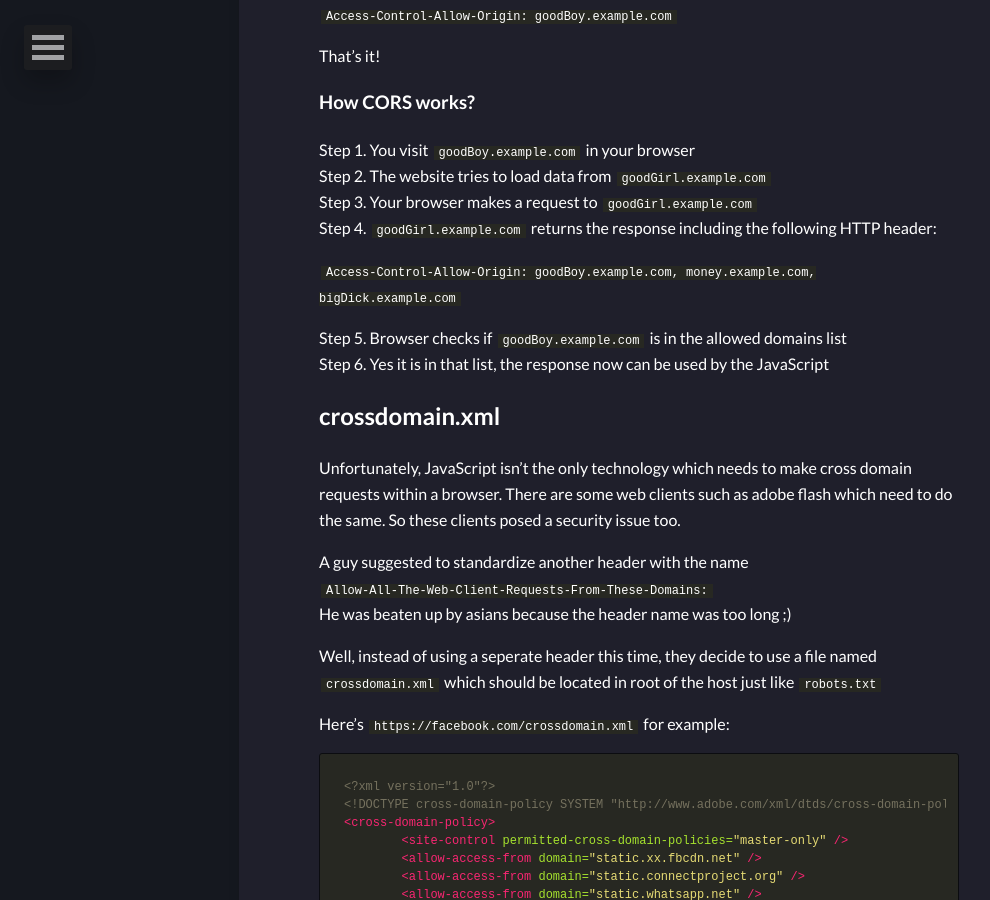
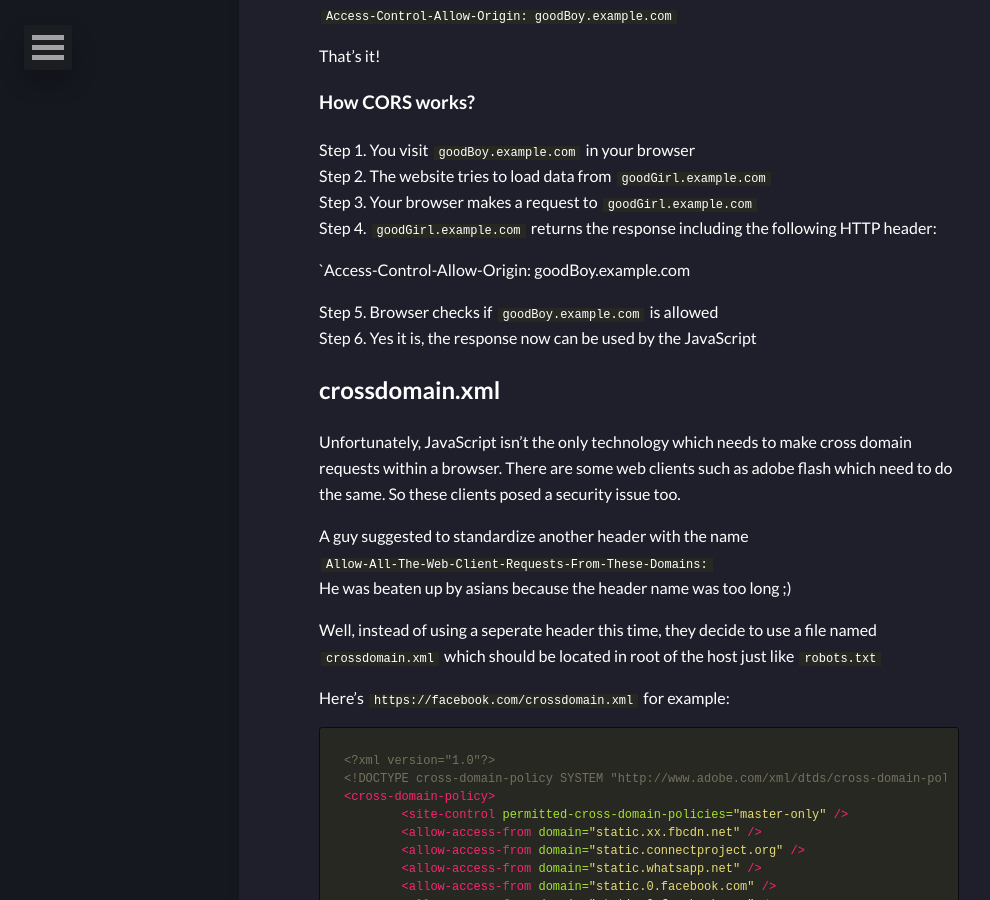
Before and after one commit to jermainlaforce/s0md3v.github.io, a Jekyll site: the page built from _posts/2018-10-30-sop-and-cors.md, in a window 1280 px wide and 900 px high, scrolled down 1869 px. Shown: the whole window, without its empty margins (1-991 px from the left). Built offline with Jekyll 4.4.1, drawn with Linux system fonts in a browser that asks for light colours; nearby versions of some CDN libraries; our own code applies the rules of GitHub Pages for plain Markdown files.

```diff
--- a/_posts/2018-10-30-sop-and-cors.md
+++ b/_posts/2018-10-30-sop-and-cors.md
@@ -54,10 +54,10 @@ Step 2. The website tries to load data from `goodGirl.example.com`<br>
 Step 3. Your browser makes a request to `goodGirl.example.com`<br>
 Step 4. `goodGirl.example.com` returns the response including the following HTTP header:<br>
 
-`Access-Control-Allow-Origin: goodBoy.example.com, money.example.com, bigDick.example.com`
+`Access-Control-Allow-Origin: goodBoy.example.com
 
-Step 5. Browser checks if `goodBoy.example.com` is in the allowed domains list<br>
-Step 6. Yes it is in that list, the response now can be used by the JavaScript<br>
+Step 5. Browser checks if `goodBoy.example.com` is allowed<br>
+Step 6. Yes it is, the response now can be used by the JavaScript<br>
 
 ## crossdomain.xml
 
```
